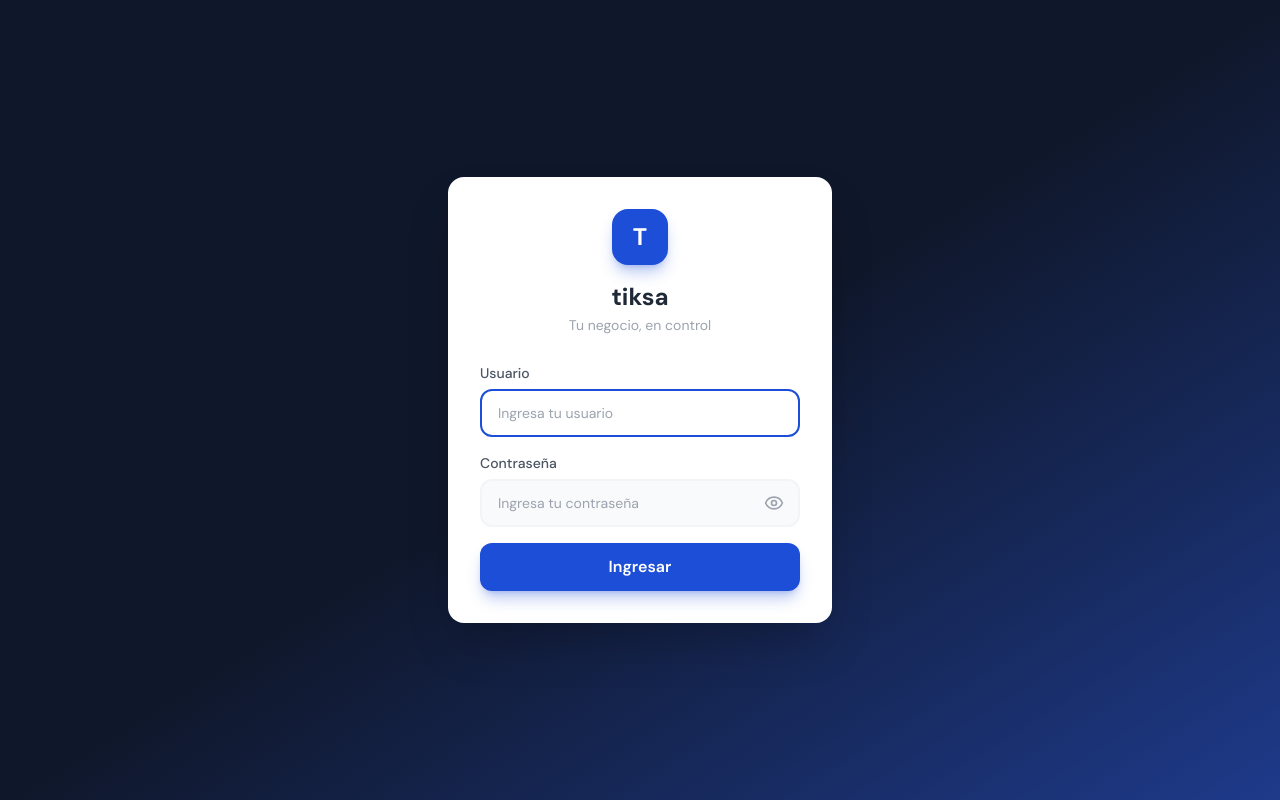
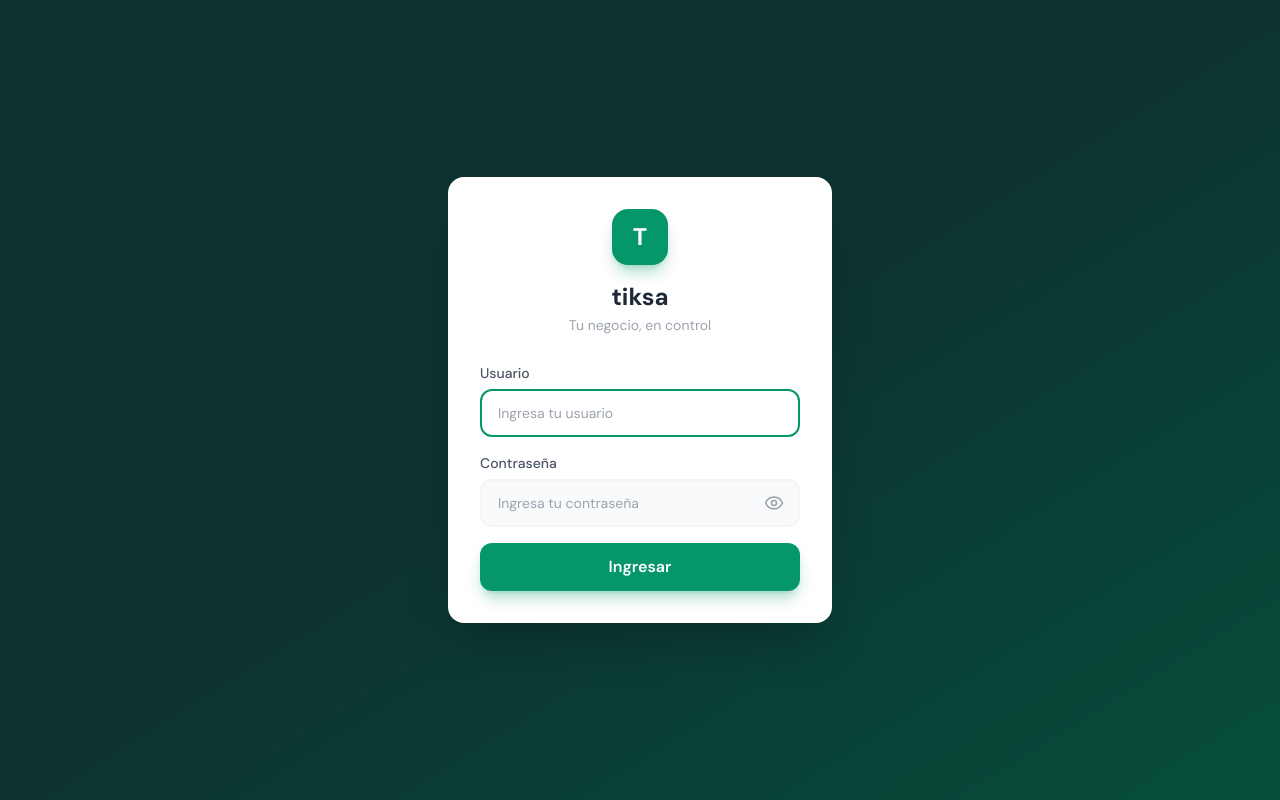
Before and after one commit to jhongutis21-lang/tiksa, a React (Vite) app in the folder frontend/: page /login in a window 1280 px wide. Built offline with nearby package versions, Linux system fonts and the light colour scheme; no server answers.

Commit message:
Redesign colors: dark teal sidebar + emerald accent, keep azul for debito only

```diff
--- a/frontend/src/pages/Dashboard.jsx
+++ b/frontend/src/pages/Dashboard.jsx
@@ -446,7 +446,7 @@ export default function Dashboard() {
                   <div key={f.id} className="flex items-center justify-between py-2 text-sm border-b border-border/30 last:border-0">
                     <span className="font-mono text-gray-400 w-20 text-xs">{f.numero}</span>
                     <span className="font-mono font-medium text-gray-800 w-24 text-right">{formatCOP(f.total)}</span>
-                    <span className={`text-[10px] font-medium px-2 py-0.5 rounded-full w-18 text-center capitalize ${f.medio_pago === 'efectivo' ? 'bg-green/10 text-green' : f.medio_pago === 'debito' ? 'bg-blue/10 text-blue' : f.medio_pago === 'credito' ? 'bg-red/10 text-red' : 'bg-purple/10 text-purple'}`}>
+                    <span className={`text-[10px] font-medium px-2 py-0.5 rounded-full w-18 text-center capitalize ${f.medio_pago === 'efectivo' ? 'bg-green/10 text-green' : f.medio_pago === 'debito' ? 'bg-azul/10 text-azul' : f.medio_pago === 'credito' ? 'bg-red/10 text-red' : 'bg-purple/10 text-purple'}`}>
                       {f.medio_pago}
                     </span>
                     <span className="text-gray-500 flex-1 text-right truncate ml-2 text-xs">{f.cliente_nombre}</span>
--- a/frontend/src/pages/POS.jsx
+++ b/frontend/src/pages/POS.jsx
@@ -1,4 +1,5 @@
 import { useState, useEffect, useRef } from 'react';
+import { useNavigate } from 'react-router-dom';
 import { User, Truck, CreditCard, Barcode, Tag, MessageSquare, Plus, Trash2, Printer, Square, CheckSquare, FileText, Search, X, ShoppingCart, Banknote, Smartphone, Building2 } from 'lucide-react';
 import useAuth from '../hooks/useAuth';
 import api from '../services/api';
@@ -16,7 +17,7 @@ const PAGO_ICONS = {
 
 const PAGO_STYLES = {
   efectivo: 'bg-green/10 text-green border-green/30 hover:bg-green/20 active:bg-green/30',
-  debito: 'bg-blue/10 text-blue border-blue/30 hover:bg-blue/20 active:bg-blue/30',
+  debito: 'bg-azul/10 text-azul border-azul/30 hover:bg-azul/20 active:bg-azul/30',
   credito: 'bg-red/10 text-red border-red/30 hover:bg-red/20 active:bg-red/30',
   transferencia: 'bg-purple/10 text-purple border-purple/30 hover:bg-purple/20 active:bg-purple/30',
   nequi: 'bg-pink/10 text-pink border-pink/30 hover:bg-pink/20 active:bg-pink/30',
--- a/frontend/src/utils/colombia.js
+++ b/frontend/src/utils/colombia.js
@@ -62,7 +62,7 @@ export const inicioSemanaColombia = () => {
 
 export const MEDIOS_PAGO_COLOR = {
   efectivo: 'bg-green-100 text-green-700 border-green-300',
-  debito: 'bg-blue-100 text-blue-700 border-blue-300',
+  debito: 'bg-azul-100 text-azul-700 border-azul-300',
   credito: 'bg-red-100 text-red-700 border-red-300',
   transferencia: 'bg-purple-100 text-purple-700 border-purple-300',
   nequi: 'bg-pink-100 text-pink-700 border-pink-300',
--- a/frontend/tailwind.config.js
+++ b/frontend/tailwind.config.js
@@ -11,11 +11,17 @@ export default {
         mono: ['DM Mono', 'monospace'],
       },
       colors: {
-        sidebar: '#0f172a',
+        sidebar: '#0d3331',
         bg: '#f0f2f5',
         card: '#ffffff',
         border: '#e2e8f0',
         blue: {
+          DEFAULT: '#059669',
+          50: '#ecfdf5', 100: '#d1fae5', 200: '#a7f3d0', 300: '#6ee7b7',
+          400: '#34d399', 500: '#10b981', 600: '#059669', 700: '#047857',
+          800: '#065f46', 900: '#064e3b',
+        },
+        azul: {
           DEFAULT: '#1d4ed8',
           50: '#eff6ff', 100: '#dbeafe', 200: '#bfdbfe', 300: '#93c5fd',
           400: '#60a5fa', 500: '#3b82f6', 600: '#2563eb', 700: '#1d4ed8',
```
